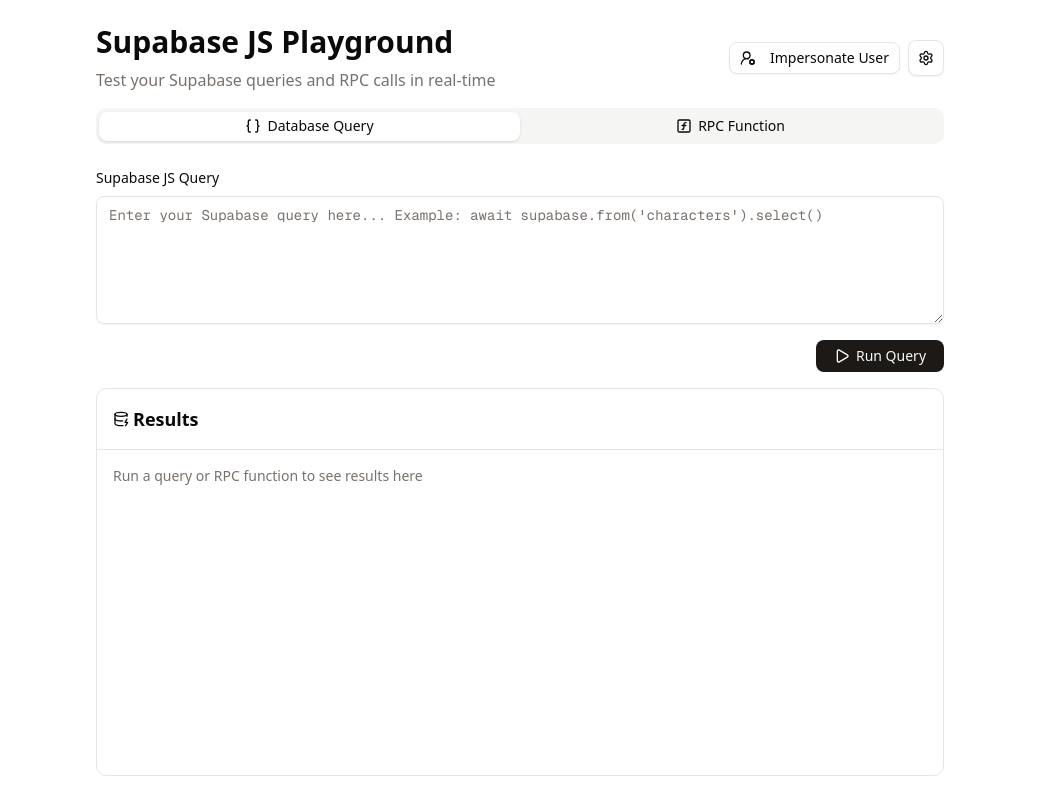
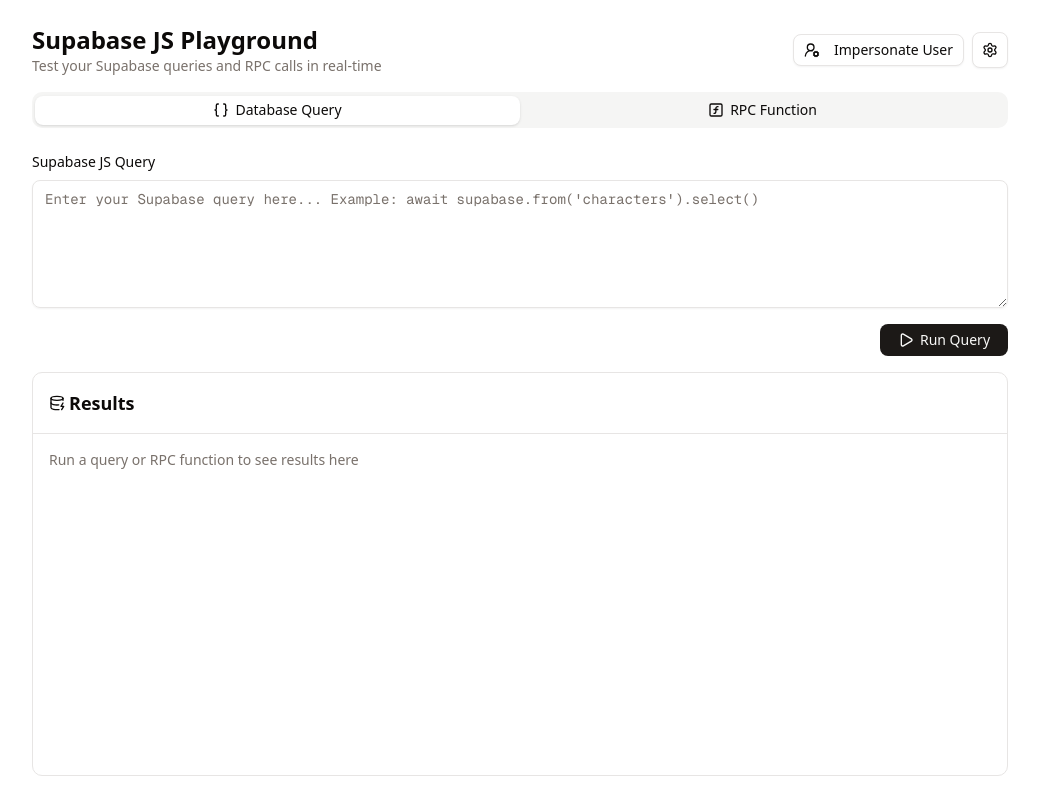
Before and after one commit to Dineshs91/supabase-js-playground, a Next.js app: page / in a window 1280 px wide. Shown: the whole page, without its empty margins (120-1159 px from the left). Built offline with nearby package versions, Linux system fonts and the light colour scheme.

Commit message:
Minor UI fixes

```diff
--- a/src/components/SupabasePlayground.tsx
+++ b/src/components/SupabasePlayground.tsx
@@ -117,12 +117,12 @@
   }
 
   return (
-    <div className="h-screen flex flex-col">
-      <div className="flex-shrink-0 max-w-4xl mx-auto w-full p-6 pb-4">
+    <div className="h-screen flex flex-col max-w-5xl mx-auto">
+      <div className="flex-shrink-0 w-full p-6 pb-4">
         <div className="flex items-center justify-between">
           <div>
-            <h1 className="text-3xl font-bold mb-2">Supabase JS Playground</h1>
-            <p className="text-muted-foreground">
+            <h1 className="text-2xl font-bold">Supabase JS Playground</h1>
+            <p className="text-muted-foreground text-sm">
               Test your Supabase queries and RPC calls in real-time
             </p>
           </div>
@@ -134,7 +134,7 @@
       </div>
 
       {/* Tabs Section - Fixed */}
-      <div className="flex-shrink-0 max-w-4xl mx-auto w-full px-6">
+      <div className="flex-shrink-0 w-full px-6">
         <Tabs defaultValue="query" className="w-full">
           <TabsList className="grid w-full grid-cols-2">
             <TabsTrigger value="query">
@@ -237,7 +237,7 @@
         </Tabs>
       </div>
 
-      <div className="flex-1 max-w-4xl mx-auto w-full p-6 pt-4 flex flex-col min-h-0">
+      <div className="flex-1 w-full p-6 pt-4 flex flex-col min-h-0">
         <div className="border rounded-lg flex flex-col h-full">
           <div className="flex-shrink-0 p-4 border-b">
             <div className="flex items-center justify-between">
```
